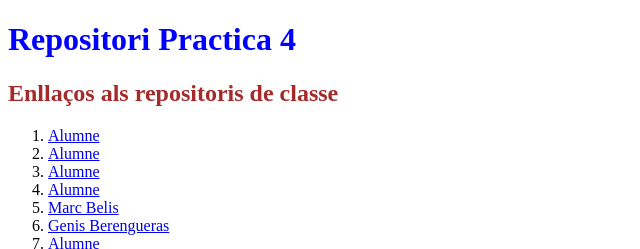
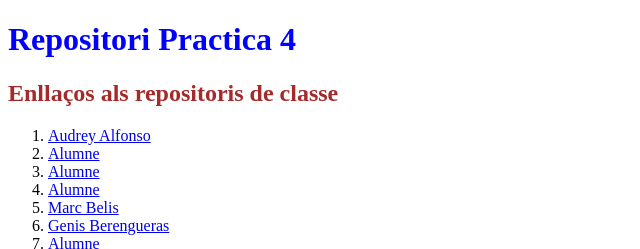
Before and after one commit to MP08c2122/git_vscode-1rdaw2122, a plain HTML site: page index.html in a window 1280 px wide. Shown: the top 249 px of the page, 0-640 px from the left. Drawn offline with Linux system fonts and the light colour scheme.

Commit message:
He enllaçat la meva pagina web

```diff
--- a/index.html
+++ b/index.html
@@ -14,7 +14,7 @@
     </div>
     <div class="container">
         <ol>
-            <li><a href="alumne1.html">Alumne</a></li>
+            <li><a href="alumnesWebs/AudreyAlfonso/audreyalfonso.html">Audrey Alfonso</a></li>
             <li><a href="alumne2.html">Alumne</a></li>
             <li><a href="alumne3.html">Alumne</a></li>
             <li><a href="alumne4.html">Alumne</a></li>
```
